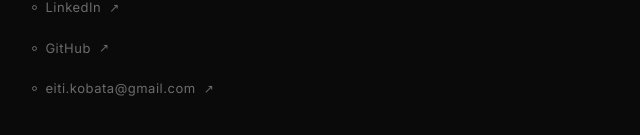
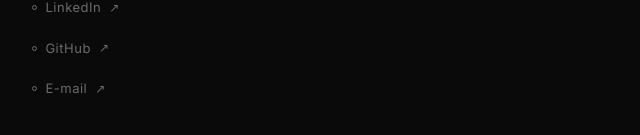
Before and after one commit to eitikobata/webpage, a plain HTML site: page index.html in a window 1280 px wide. Shown: the part 3587-3722 px from the top of the page, 350-990 px from the left. Drawn offline with nearby package versions, Linux system fonts and the light colour scheme.

Commit message:
Update index.html
More changes

```diff
--- a/index.html
+++ b/index.html
@@ -726,7 +726,7 @@
         <nav class="contact-links reveal reveal-delay-2">
           <a href="https://www.linkedin.com/in/eiti-kobata-ab5ba7214/" class="contact-link" target="_blank" rel="noopener">LinkedIn</a>
           <a href="https://github.com/eitikobata" class="contact-link" target="_blank" rel="noopener">GitHub</a>
-          <a href="mailto:eiti.kobata@gmail.com" class="contact-link">eiti.kobata@gmail.com</a>
+          <a href="mailto:eiti.kobata@gmail.com" class="contact-link">E-mail</a>
         </nav>
       </section>
 
```
